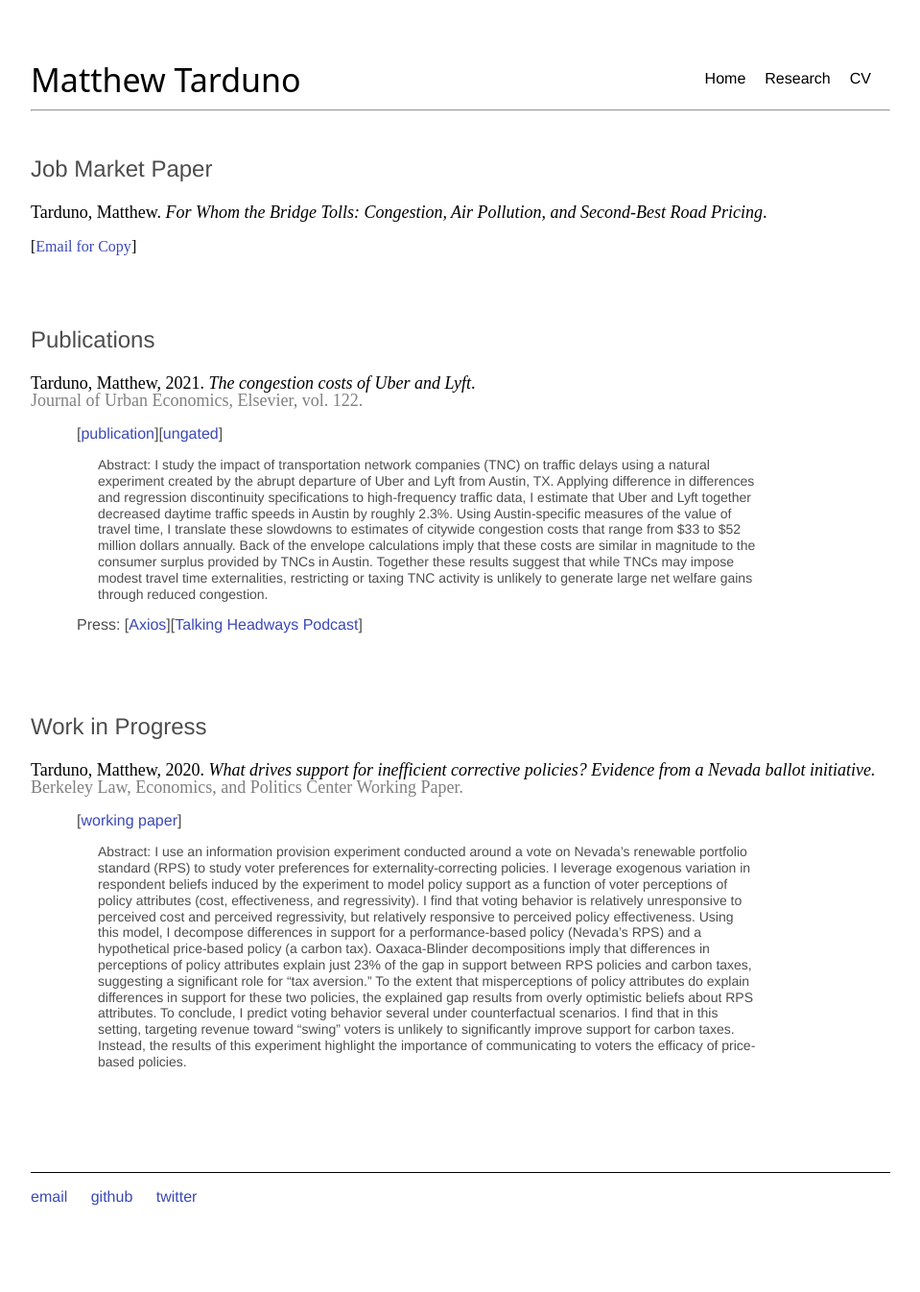
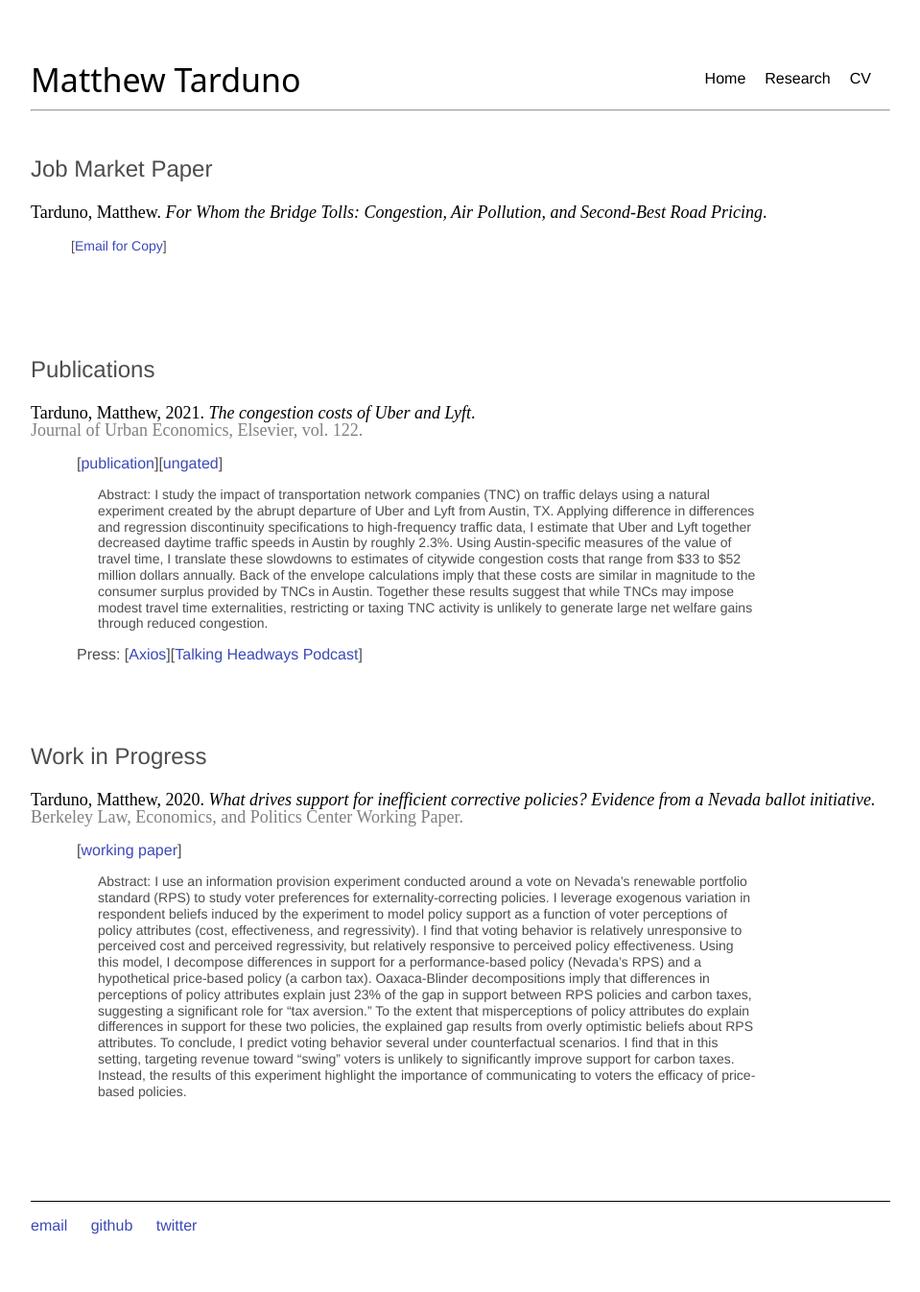
Before and after one commit to Matt-Tarduno/Matt-Tarduno.github.io, a Jekyll site: the page built from research/index.html, in a window 1280 px wide. Shown: the whole page at 96% size, without its empty margins (160-1119 px from the left). Built offline with Jekyll 4.4.1, drawn with Linux system fonts in a browser that asks for light colours; before the commit the page ends 1316 px from its top, so only the background shows below that.

Commit message:
Update index.html

```diff
--- a/research/index.html
+++ b/research/index.html
@@ -12,8 +12,7 @@
 	<h1>Job Market Paper</h1>
 
 <p style="font-size:18px; font-family: TimesNewRoman; color: black" >Tarduno, Matthew. <em>For Whom the Bridge Tolls: Congestion, Air Pollution, and Second-Best Road Pricing</em>.
-<p style="font-size:14px; margin-left:5em; margin-right:10em; line-height: 1.2"> </p>
-[<a href="mailto:tarduno@berkeley.edu" target="_blank">Email for Copy</a>]
+<p style="font-size:14px; margin-left:3em; margin-right:10em; line-height: 1.2">[<a href="mailto:tarduno@berkeley.edu" target="_blank">Email for Copy</a>]</p>
 <br>
 <br>
 <br>
```
